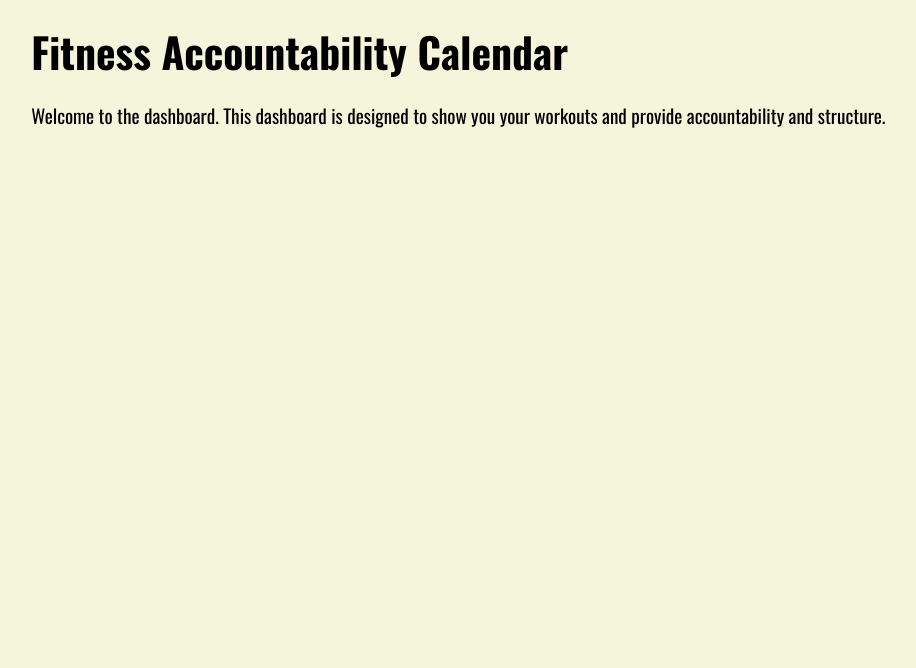
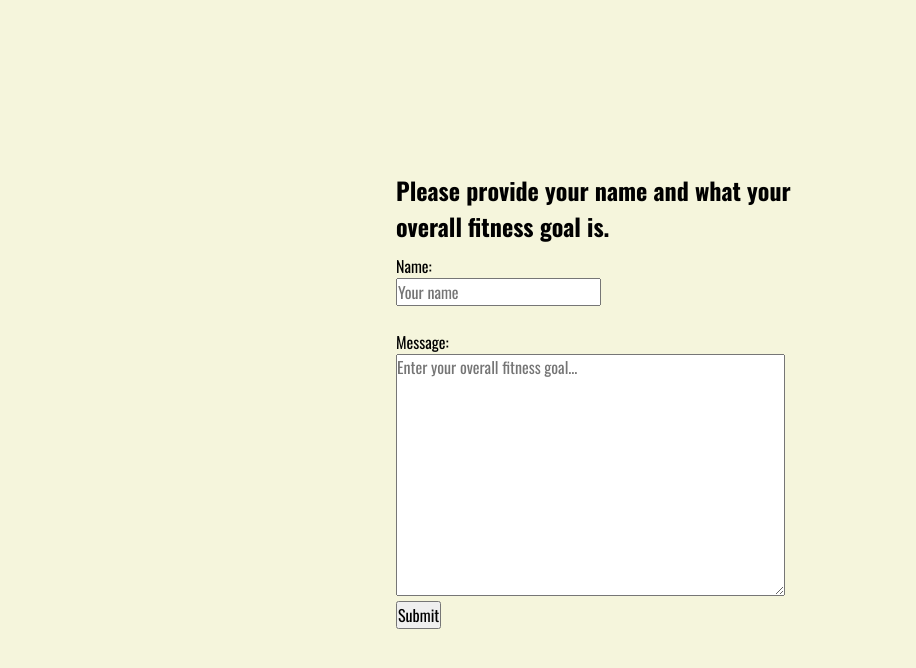
Before and after one commit to mikethompson100/fitness-calendar, a plain HTML site: page index.html in a window 1280 px wide. Shown: the whole page, without its empty margins (44-960 px from the left). Drawn offline with nearby package versions, Linux system fonts and the light colour scheme.

Commit message:
In progress.. setup form page to receive initial user data.

```diff
--- a/css/styles.css
+++ b/css/styles.css
@@ -16,7 +16,9 @@ body {
 
 body {
   font-family: Oswald;
-  background-color:beige;
+  background-color: beige;
+  display: flex;
+  justify-content: center;
 }
 
 img,
@@ -52,12 +54,19 @@ main,
 footer {
   margin: 20px 0;
 }
+form {
+  display: flex;
+  flex-direction: column;
+}
+fieldset {
+  border: none;
+}
+label, input, button {
+  display: block;
+}
 
-.container {
-  width: min(
-    92%,
-    1200px
-  );
+#main-container {
+  width: min(92%, 1200px);
   margin-inline: auto;
   padding-inline: 1.5rem;
   font-size: 1.1rem;
@@ -65,7 +74,7 @@ footer {
 }
 
 @media (min-width: 768px) {
-  .container {
+  #main-container {
     font-size: 1.3rem;
     line-height: 1.5;
   }
@@ -75,4 +84,8 @@ footer {
 }
 #form-container {
   display: none;
+  max-width: 400px;
 }
+#showNewUserForm {
+  justify-content: center;
+}
--- a/index.html
+++ b/index.html
@@ -13,7 +13,7 @@
     />
   </head>
   <body>
-    <div class="container">
+    <div id="main-container">
       <header>
         <h1>Fitness Accountability Calendar</h1>
       </header>
@@ -25,20 +25,23 @@
           </p>
         </section>
       </main>
+    </div>
 
     <div id="form-container">
       <form id="showNewUserForm">
+      <fieldset>
+          <legend><h2>Please provide your name and what your overall fitness goal is.</h2></legend>
             <label for="nameInput">Name:</label>
-          <input type="text" id="nameInput" placeholder="Your name" />
+            <input type="text" id="nameInput" placeholder="Your name" size="25" maxlength="25" /><br/>
 
             <label for="messageInput">Message:</label>
-          <textarea id="messageInput" placeholder="Say something..."></textarea>
+            <textarea id="goalInput" placeholder="Enter your overall fitness goal..." cols="50" rows="10" maxlength="300"></textarea>
 
             <button type="submit">Submit</button>
 
             <div id="output"></div>
+        </fieldset>
       </form>
-      </div>
     </div>
     <script src="js/data/initData.js" defer></script>
     <script src="js/main.js" defer></script>
--- a/js/data/initData.js
+++ b/js/data/initData.js
@@ -1,4 +1,5 @@
-//
+// Determine if localStorage needs to be initialized for a new user or if data already exists
+let data = null;
 
 async function ensureUserDataExists() {
   const existing = localStorage.getItem("users");
@@ -21,18 +22,30 @@ async function ensureUserDataExists() {
     }
 
     localStorage.setItem("users", JSON.stringify(data));
-    showNewUserForm(data);
-    return data;
+    showNewUserForm();
+    return;
+
   } catch (error) {
     console.log(error.message);
     throw error;
   }
 }
 
-ensureUserDataExists().catch((err) => {
+ensureUserDataExists(data).catch((err) => {
   console.error("Initialization error:", err.message);
 });
 
 function showNewUserForm() {
+      document.getElementById("form-container").style.display = "flex";
+      document.getElementById("main-container").style.display = "none";
 
+      const form = document.getElementById("form-container");
+      form.addEventListener('submit', (e) => {
+        const nameInput = document.getElementById("nameInput").value;
+        const goalInput = document.getElementById("goalInput").value;
+        let data = JSON.parse(localStorage.getItem("users"));
+          data.users[0].profile.name = nameInput;
+          data.users[0].profile.overallGoal = goalInput;
+          localStorage.setItem("users", JSON.stringify(data));
+      })
 }
```
Lines whose indentation alone changed are shown as unchanged.
